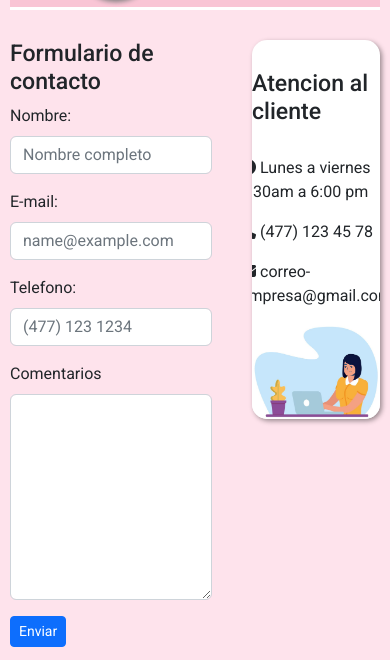
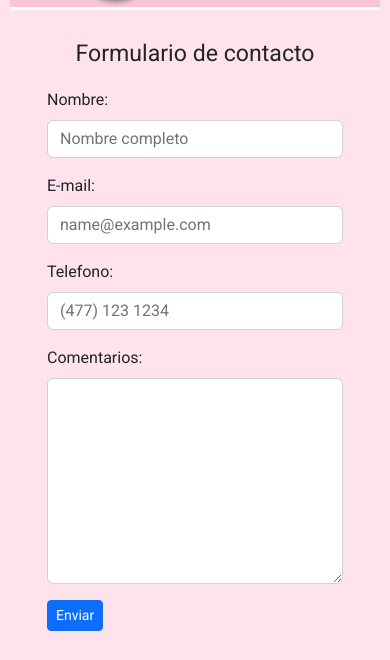
Before and after one commit to alexgtz1512/PinkKiss, a website: page contacto.html in a window 390 px wide. Shown: the part 104-764 px from the top of the page. Drawn offline with nearby package versions, Linux system fonts and the light colour scheme.

Commit message:
Se sube pagina completa con estilos css v2

```diff
--- a/contacto.html
+++ b/contacto.html
@@ -15,7 +15,7 @@
 
     <!-- Ligamos la hoja de estilos -->
     <link rel="stylesheet" href="css/main.css">
-    <title>Inicio | Pink Kiss</title>
+    <title>Contacto | Pink Kiss</title>
 </head>
 
 <body>
@@ -63,7 +63,7 @@
                                     placeholder="(477) 123 1234">
                             </div>
                             <div class="mb-3">
-                                <label for="exampleFormControlTextarea1" class="form-label">Comentarios</label>
+                                <label for="exampleFormControlTextarea1" class="form-label">Comentarios:</label>
                                 <textarea class="form-control" id="exampleFormControlTextarea1" rows="8"></textarea>
                             </div>
                             <button type="submit" class="btn btn-primary btn-sm">Enviar</button>
--- a/scss/styles.scss
+++ b/scss/styles.scss
@@ -161,7 +161,6 @@
 
     // Seccion del formulario
     .contact-container {
-        // height: 100%;
         margin: 15px 0;
         display: flex;
         align-items: flex-start;
@@ -169,11 +168,18 @@
 
         .contact-form {
             flex: 1 1 40%;
+
+            h3 {
+                margin-bottom: 20px;
+                font-weight: 400;
+            }
+
         }
 
         .contact-info {
             background-color: #fff;
             flex: 1 1 20%;
+            height: 550px;
             border-radius: 15px;
             overflow: hidden;
             display: flex;
--- a/scss/utilities/_media-queries.scss
+++ b/scss/utilities/_media-queries.scss
@@ -39,6 +39,20 @@
 
             .card:nth-child(even) .card-description {
                 order: 0;
+            }
+        }
+
+        // Seccion contacto
+        .contact-container {
+            flex-direction: column;
+            align-items: center;
+
+            .contact-form {
+                width: 80%;
+
+                h3 {
+                    text-align: center;
+                }
             }
         }
     }
```
Also changed, not shown: cosmeticos.html (+1 -1 lines), lenceria.html (+1 -1 lines), skyncare.html (+1 -1 lines), css/main.css.
